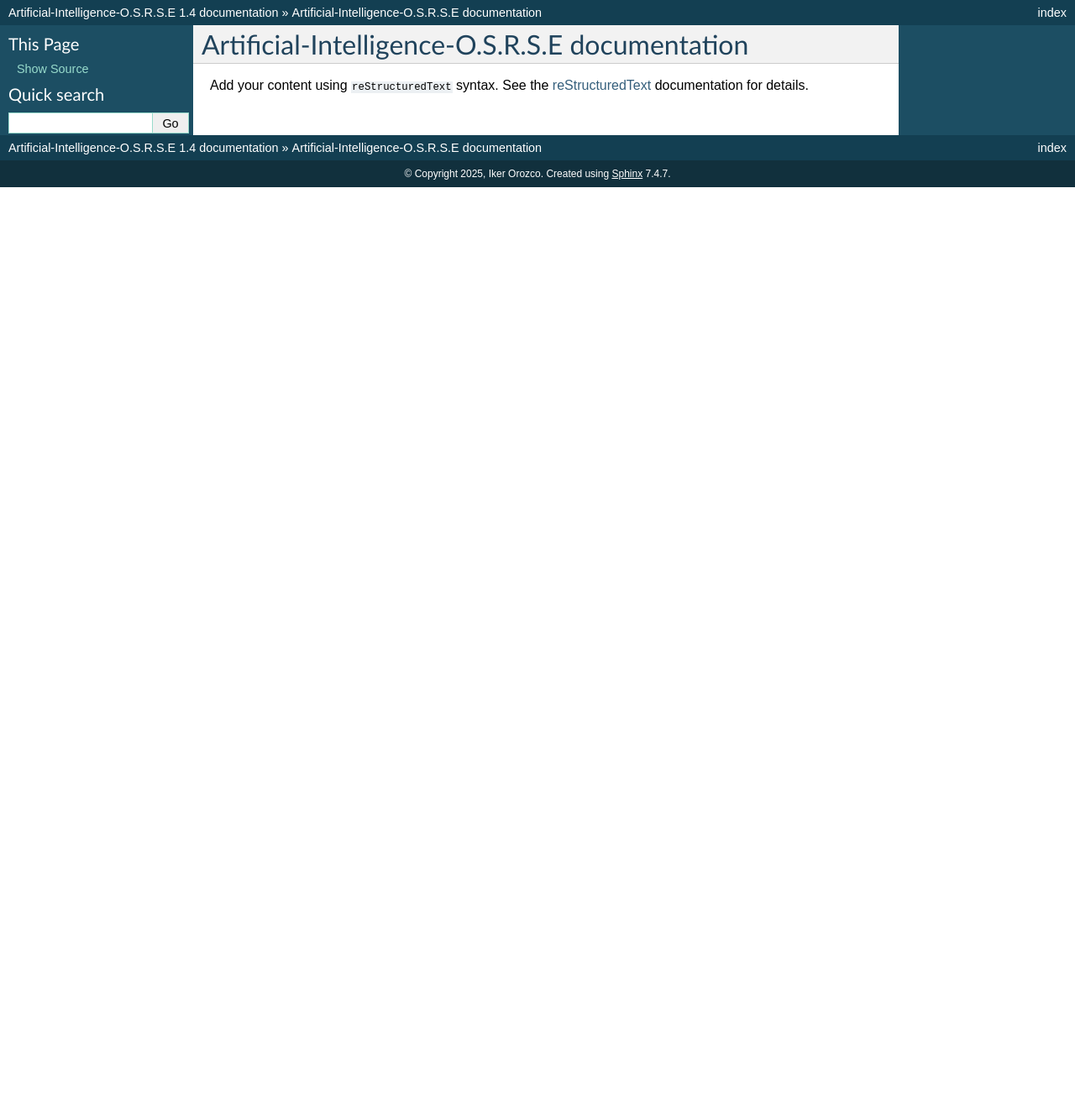
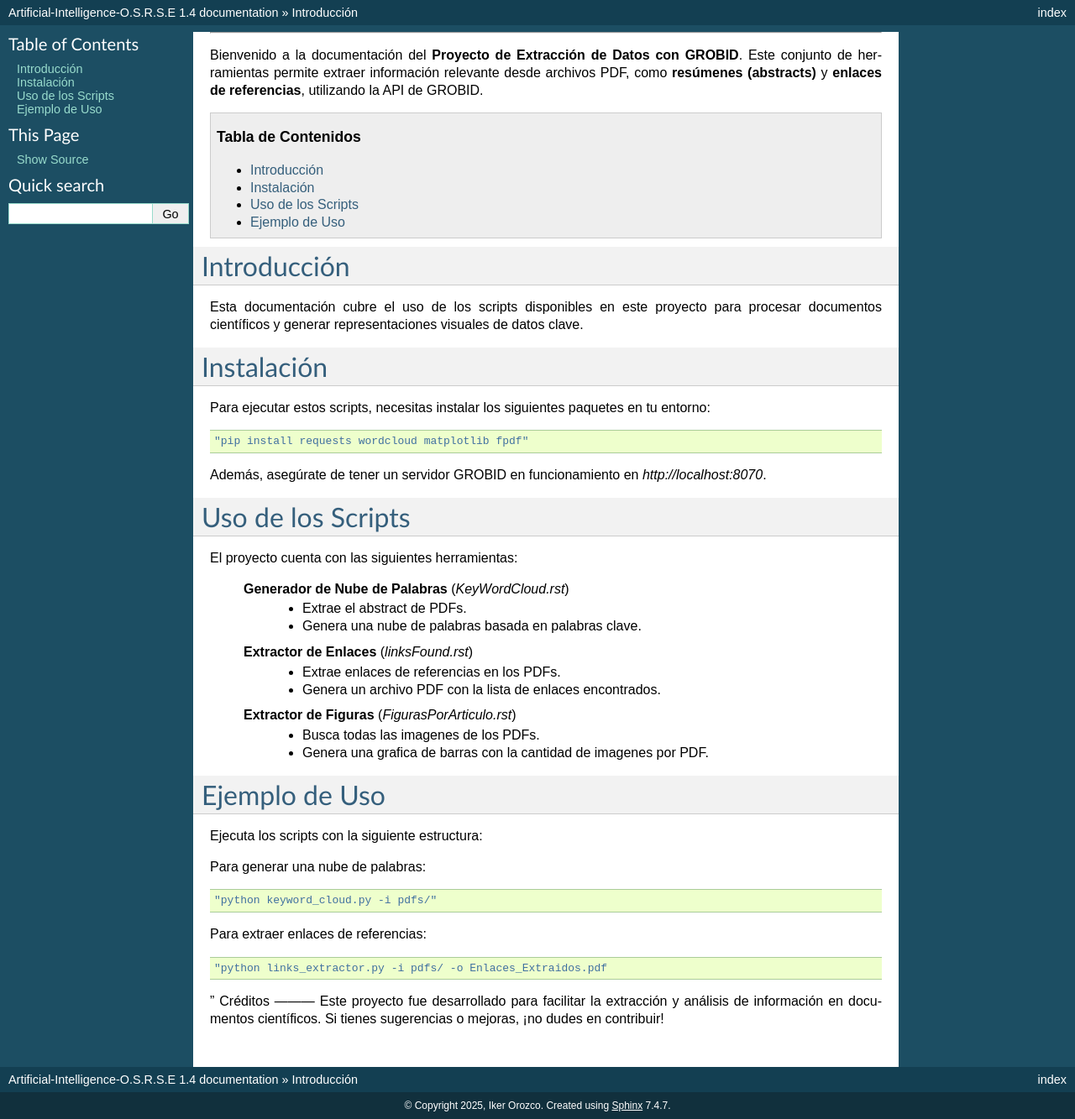
Before and after one commit to ikerorozco/Artificial-Intelligence-O.S.R.S.E, a Sphinx documentation site: the page built from docs/source/index.rst, in a window 1280 px wide. Shown: the whole page at 84% size. Built offline with Sphinx 7.4.7, drawn with Linux system fonts in a browser that asks for light colours; before the commit the page ends 900 px from its top, so only the background shows below that.

Commit message:
Update index.rst

```diff
--- a/docs/source/index.rst
+++ b/docs/source/index.rst
@@ -1,16 +1,61 @@
-.. Artificial-Intelligence-O.S.R.S.E documentation master file, created by
-   sphinx-quickstart on Sun Mar  2 22:58:01 2025.
-   You can adapt this file completely to your liking, but it should at least
-   contain the root `toctree` directive.
+.. Proyecto de Extracción de Datos con GROBID
+==================================================
 
-Artificial-Intelligence-O.S.R.S.E documentation
-===============================================
+Bienvenido a la documentación del **Proyecto de Extracción de Datos con GROBID**.
+Este conjunto de herramientas permite extraer información relevante desde archivos PDF, como **resúmenes (abstracts)** y **enlaces de referencias**, utilizando la API de GROBID.
 
-Add your content using ``reStructuredText`` syntax. See the
-`reStructuredText <https://www.sphinx-doc.org/en/master/usage/restructuredtext/index.html>`_
-documentation for details.
+.. contents:: Tabla de Contenidos
+   :depth: 2
+   :local:
+   :backlinks: top
 
+Introducción
+-------------
+Esta documentación cubre el uso de los scripts disponibles en este proyecto para procesar documentos científicos y generar representaciones visuales de datos clave.
 
-.. toctree::
-   :maxdepth: 2
-   :caption: Contents:
+Instalación
+------------
+Para ejecutar estos scripts, necesitas instalar los siguientes paquetes en tu entorno:
+
+.. code-block:: bash
+
+   "pip install requests wordcloud matplotlib fpdf"
+
+Además, asegúrate de tener un servidor GROBID en funcionamiento en `http://localhost:8070`.
+
+Uso de los Scripts
+-------------------
+El proyecto cuenta con las siguientes herramientas:
+
+ **Generador de Nube de Palabras** (`KeyWordCloud.rst`)
+   - Extrae el abstract de PDFs.
+   - Genera una nube de palabras basada en palabras clave.
+
+ **Extractor de Enlaces** (`linksFound.rst`)
+   - Extrae enlaces de referencias en los PDFs.
+   - Genera un archivo PDF con la lista de enlaces encontrados.
+
+ **Extractor de Figuras** (`FigurasPorArticulo.rst`)
+   - Busca todas las imagenes de los PDFs.
+   - Genera una grafica de barras con la cantidad de imagenes por PDF.
+
+Ejemplo de Uso
+--------------
+Ejecuta los scripts con la siguiente estructura:
+
+Para generar una nube de palabras:
+
+.. code-block:: bash
+
+  "python keyword_cloud.py -i pdfs/"
+
+Para extraer enlaces de referencias:
+
+.. code-block:: bash
+
+   "python links_extractor.py -i pdfs/ -o Enlaces_Extraidos.pdf
+"
+Créditos
+---------
+Este proyecto fue desarrollado para facilitar la extracción y análisis de información en documentos científicos.
+Si tienes sugerencias o mejoras, ¡no dudes en contribuir!
```
